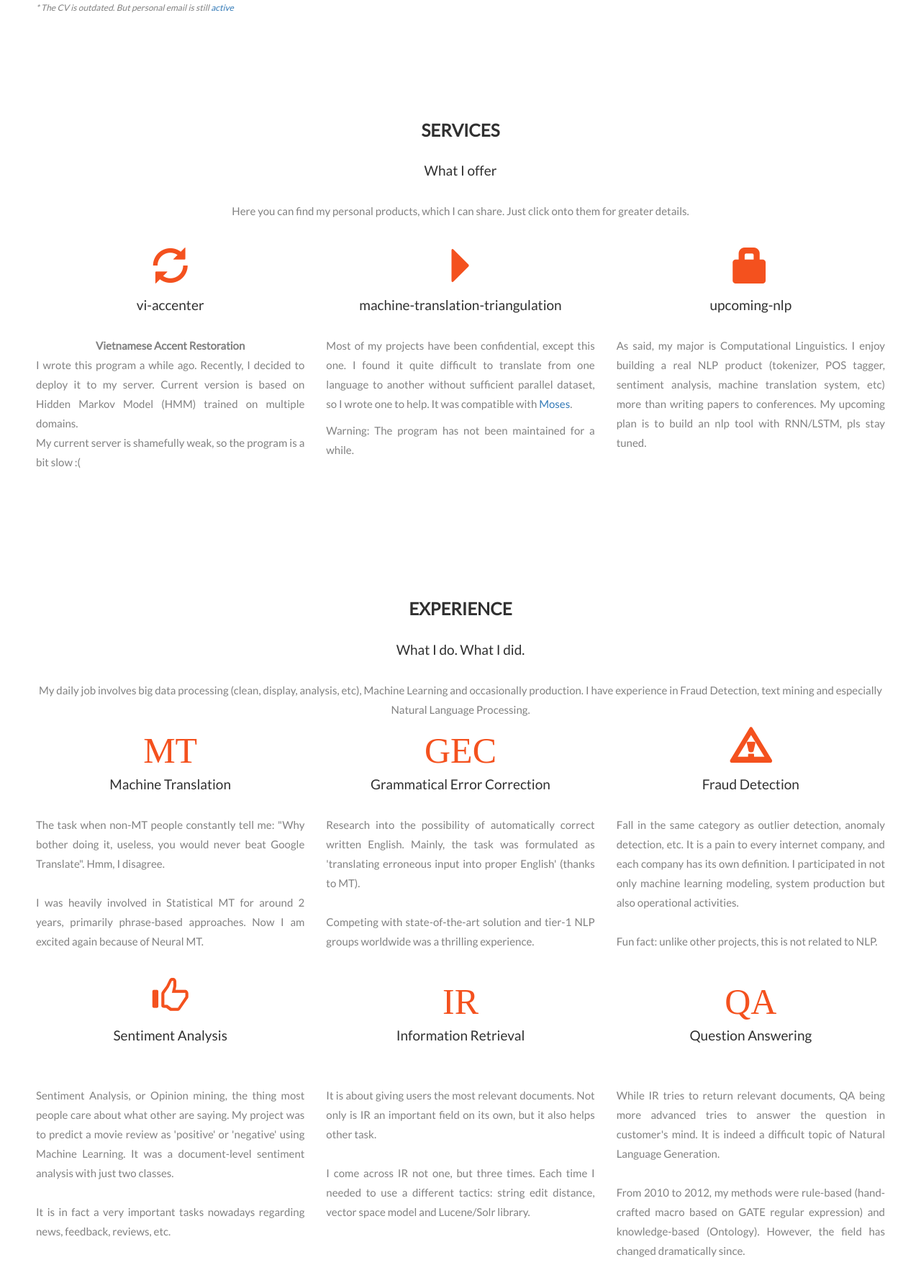
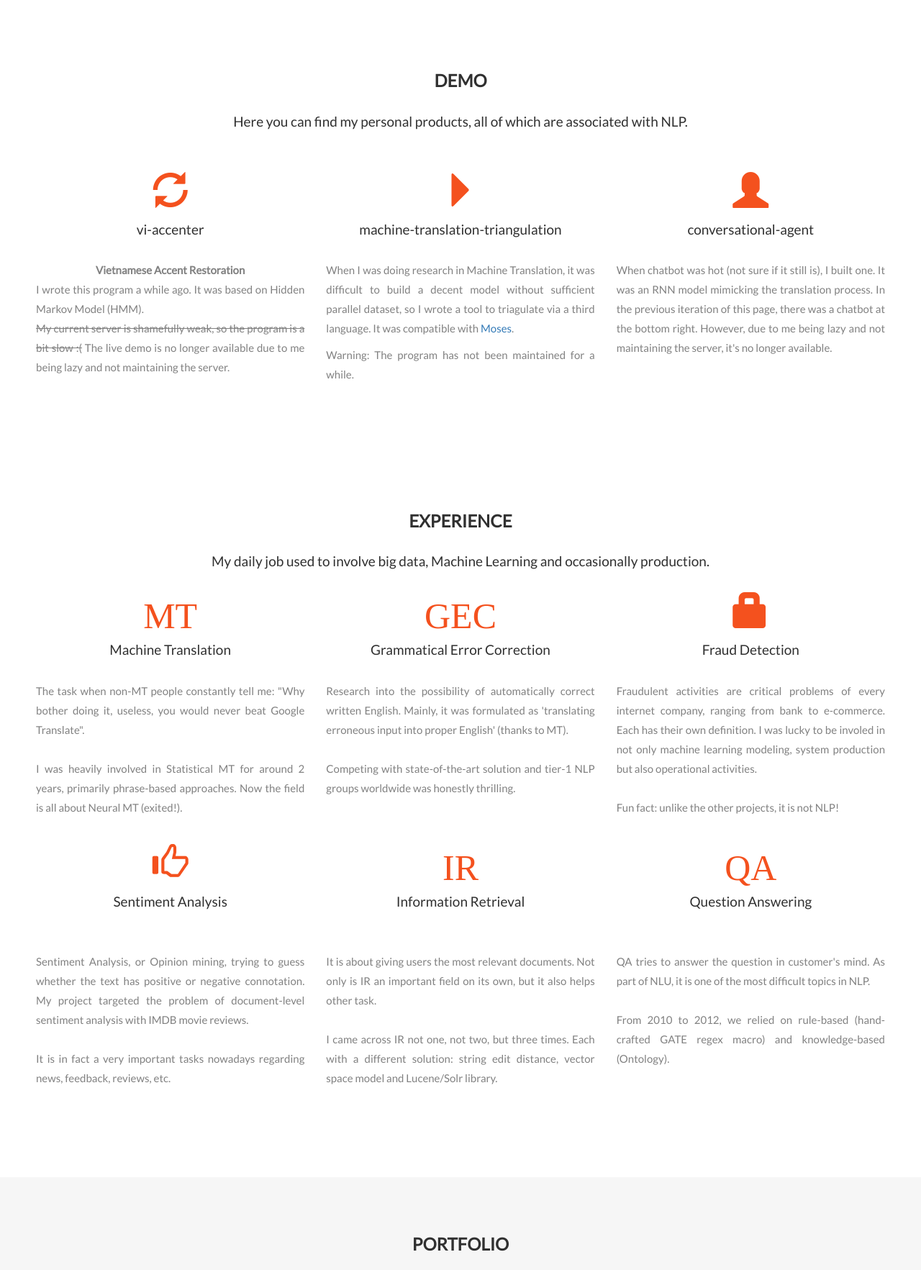
Before and after one commit to tamhd/tamhd.github.io, a plain HTML site: page index.html in a window 1280 px wide. Shown: the part 407-2172 px from the top of the page at 72% size. Drawn offline with nearby package versions, Linux system fonts and the light colour scheme.

Commit message:
refactor texts and expressions

```diff
--- a/index.html
+++ b/index.html
@@ -1,5 +1,6 @@
 <!DOCTYPE html>
 <html lang="en">
+
 <head>
 
   <title>Personal Page of Tam Hoang</title>
@@ -16,6 +17,7 @@
       line-height: 1.8;
       color: #818181;
     }
+
     h2 {
       font-size: 24px;
       text-transform: uppercase;
@@ -23,6 +25,7 @@
       font-weight: 600;
       margin-bottom: 30px;
     }
+
     h4 {
       font-size: 19px;
       line-height: 1.375em;
@@ -30,50 +33,62 @@
       font-weight: 400;
       margin-bottom: 30px;
     }
+
     .jumbotron {
       background-color: #1e85f4;
       color: #fff;
       padding: 100px 25px;
       font-family: Montserrat, sans-serif;
     }
+
     .container-fluid {
       padding: 60px 50px;
     }
+
     .container-fluid-hidden {
-      display:none;
+      display: none;
     }
 
     .bg-grey {
       background-color: #f6f6f6;
     }
+
     .logo-small {
       color: #f4511e;
       font-size: 50px;
     }
+
     .logo {
       color: #f4511e;
       font-size: 200px;
     }
+
     .thumbnail {
       padding: 0 0 15px 0;
       border: none;
       border-radius: 0;
     }
+
     .thumbnail img {
       width: 100%;
       height: 100%;
       margin-bottom: 10px;
     }
-  .carousel-control.right, .carousel-control.left {
+
+    .carousel-control.right,
+    .carousel-control.left {
       background-image: none;
       color: #f4511e;
     }
+
     .carousel-indicators li {
       border-color: #f4511e;
     }
+
     .carousel-indicators li.active {
       background-color: #f4511e;
     }
+
     .item h4 {
       font-size: 19px;
       line-height: 1.375em;
@@ -81,22 +96,27 @@
       font-style: italic;
       margin: 70px 0;
     }
+
     .item span {
       font-style: normal;
     }
+
     .panel {
       border: 1px solid #f4511e;
-      border-radius:0 !important;
+      border-radius: 0 !important;
       transition: box-shadow 0.5s;
     }
+
     .panel:hover {
-      box-shadow: 5px 0px 40px rgba(0,0,0, .2);
+      box-shadow: 5px 0px 40px rgba(0, 0, 0, .2);
     }
+
     .panel-footer .btn:hover {
       border: 1px solid #f4511e;
       background-color: #fff !important;
       color: #f4511e;
     }
+
     .panel-heading {
       color: #fff !important;
       background-color: #f4511e !important;
@@ -107,21 +127,26 @@
       border-bottom-left-radius: 0px;
       border-bottom-right-radius: 0px;
     }
+
     .panel-footer {
       background-color: white !important;
     }
+
     .panel-footer h3 {
       font-size: 32px;
     }
+
     .panel-footer h4 {
       color: #aaa;
       font-size: 14px;
     }
+
     .panel-footer .btn {
       margin: 15px 0;
       background-color: #f4511e;
       color: #fff;
     }
+
     .navbar {
       margin-bottom: 0;
       background-color: #1e85f4;
@@ -133,23 +158,33 @@
       border-radius: 0;
       font-family: Montserrat, sans-serif;
     }
-  .navbar li a, .navbar .navbar-brand {
+
+    .navbar li a,
+    .navbar .navbar-brand {
       color: #fff !important;
     }
-  .navbar-nav li a:hover, .navbar-nav li.active a {
+
+    .navbar-nav li a:hover,
+    .navbar-nav li.active a {
       color: #f4511e !important;
       background-color: #fff !important;
     }
+
     .navbar-default .navbar-toggle {
       border-color: transparent;
       color: #fff !important;
     }
+
     footer .glyphicon {
       font-size: 20px;
       margin-bottom: 20px;
       color: #f4511e;
     }
-  .slideanim {visibility:hidden;}
+
+    .slideanim {
+      visibility: hidden;
+    }
+
     .slide {
       animation-name: slide;
       -webkit-animation-name: slide;
@@ -157,36 +192,43 @@
       -webkit-animation-duration: 1s;
       visibility: visible;
     }
+
     @keyframes slide {
       0% {
         opacity: 0;
         transform: translateY(70%);
       }
+
       100% {
         opacity: 1;
         transform: translateY(0%);
       }
     }
+
     @-webkit-keyframes slide {
       0% {
         opacity: 0;
         -webkit-transform: translateY(70%);
       }
+
       100% {
         opacity: 1;
         -webkit-transform: translateY(0%);
       }
     }
+
     @media screen and (max-width: 768px) {
       .col-sm-4 {
         text-align: center;
         margin: 25px 0;
       }
+
       .btn-lg {
         width: 100%;
         margin-bottom: 35px;
       }
     }
+
     @media screen and (max-width: 480px) {
       .logo {
         font-size: 150px;
@@ -194,6 +236,7 @@
     }
   </style>
 </head>
+
 <body id="myPage" data-spy="scroll" data-target=".navbar" data-offset="60">
 
   <nav class="navbar navbar-default navbar-fixed-top">
@@ -209,7 +252,7 @@
       <div class="collapse navbar-collapse" id="myNavbar">
         <ul class="nav navbar-nav navbar-right">
           <li><a href="#about">ABOUT</a></li>
-        <li><a href="#services">SERVICES</a></li>
+          <li><a href="#services">DEMO</a></li>
           <li><a href="#experience">EXPERIENCE</a></li>
           <li><a href="#portfolio">PORTFOLIO</a></li>
           <!--li><a href="#pricing">PRICING</a></li-->
@@ -223,31 +266,29 @@
   <div id="about" class="container-fluid">
     <div class="row">
       <div class="col-sm-8">
-      <h2>Duc Tam Hoang</h2><br>
+        <h2></h2>
 
-      <p>Hi!
-        Welcome to my personal page.
-        My name is Tam, currently a data scientist at Garena Group, Shopee.
-        Previously, I was at the National University of Singapore,
-        Charles University (research in
-        Natural Language Processing).
-        These days, I am quite occupied with e-commerce tasks.
+        <p>Hi stranger! Welcome to my personal space!
+          I hope you're having an amazing day!</p>
+
+        <p>
+          At the moment, I am either sleeping or having a conversation with ... you!
+          About me, I like movies, songs, photography, trekking into nature and
+          especially discussing about languages
+          (well, my major is that of Computational Linguistics).
         </p>
-       <p>I enjoy watching movies (many genres),
-         listening to music (many genres),
-       taking pictures,
-       trekking into nature,
-       and especially discussing about languages
-         (well, my major is that of Computational Linguistics).
-       Talk to me, I won't bite. </p>
+        <p>
+          Talk to me, I won't bite!
+        </p>
 
-      <p>For other information, please follow any of the following resources:</p>
+        <p>Formally, please follow any of the following resources for further information:</p>
         <a class="btn btn-default btn-lg" href="https://www.linkedin.com/in/duc-tam-hoang-51431761/">LinkedIn</a>
         <CODE><A  class="btn btn-default btn-lg"  HREF="mailto:tamhd.nus@gmail.com">Email</A></CODE>
         <a class="btn btn-default btn-lg" href="tamhd_2.png">Formal CV</a>
         <A class="btn btn-default btn-lg" HREF="publications.html">Publications</A>
         <br>
-      <h6><i>* The CV is outdated. But personal email is still <a href="mailto:tamhd.nus@gmail.com">active</a></i></h6>
+        <h6><i>* The CV is outdated, but my personal email is still <a href="mailto:tamhd.nus@gmail.com">active</a></i>
+        </h6>
       </div>
       <div class="col-sm-4">
         <span class="glyphicon logo"><img src="tamhd_2.png" alt="Avatar" style="width:250px"></span>
@@ -257,28 +298,23 @@
 
   <!-- Container (Services Section) -->
   <div id="services" class="container-fluid text-center">
-  <h2>SERVICES</h2>
-  <h4>What I offer</h4>
+    <h2>DEMO</h2>
+    <h4>Here you can find my personal products, all of which are associated with NLP.</h4>
+    <div align="center">
 
-  <div align="center">
-    <p>Here you can find my personal products,
-      which I can share. Just click onto them for greater details.</p>
     </div>
     <br>
     <div class="row slideanim">
       <div class="col-sm-4">
-      <a href="http://104.198.245.238:9494">
+        <a href="#services">
           <span class="glyphicon glyphicon-refresh logo-small"></span>
           <h4>vi-accenter</h4>
         </a>
         <strong>Vietnamese Accent Restoration</strong>
         <div align="justify">
-      I wrote this program a while ago.
-        Recently, I decided to deploy it to my server.
-      Current version is based on Hidden Markov Model (HMM) trained
-        on multiple domains.
-
-        <p>My current server is shamefully weak, so the program is a bit slow :(</p>
+          I wrote this program a while ago. It was based on Hidden Markov Model (HMM).
+          <p><del>My current server is shamefully weak, so the program is a bit slow :(</del>
+          The live demo is no longer available due to me being lazy and not maintaining the server. </p>
         </div>
       </div>
       <div class="col-sm-4">
@@ -287,26 +323,23 @@
           <h4>machine-translation-triangulation</h4>
         </a>
         <div align="justify">
-      <p>Most of my projects have been
-      confidential, except this one.
-      I found it quite difficult to translate from one language
-        to another without sufficient parallel dataset, so I wrote
-        one to help. It was compatible with
+          <p> When I was doing research in Machine Translation,
+            it was difficult to build a decent model without sufficient parallel dataset,
+            so I wrote a tool to triagulate via a third language. It was compatible with
             <a href="http://www.statmt.org/moses/">Moses</a>.
           </p>
           <p>Warning: The program has not been maintained for a while.</p>
         </div>
       </div>
       <div class="col-sm-4">
-      <span class="glyphicon glyphicon-lock logo-small"></span>
-      <h4>upcoming-nlp</h4>
+        <span class="glyphicon glyphicon-user logo-small"></span>
+        <h4>conversational-agent</h4>
         <div align="justify">
-      <p> As said, my major is Computational Linguistics.
-        I enjoy building a real NLP product (tokenizer, POS tagger,
-        sentiment analysis, machine translation system, etc)
-        more than writing papers to conferences.
-        My upcoming plan is to build an nlp tool with RNN/LSTM,
-        pls stay tuned.</p>
+          <p> When chatbot was hot (not sure if it still is), I built one.
+            It was an RNN model mimicking the translation process.
+            In the previous iteration of this page, there was a chatbot at the bottom right.
+            However, due to me being lazy and not maintaining the server, it's no longer available.
+</p>
         </div>
       </div>
     </div>
@@ -316,13 +349,9 @@
   <!-- Container (Services Section) -->
   <div id="experience" class="container-fluid text-center">
     <h2>EXPERIENCE</h2>
-  <h4>What I do. What I did.</h4>
-  <p>
-    My daily job involves big data processing (clean, display,
-    analysis, etc), Machine Learning and occasionally production.
-      I have experience in Fraud Detection, text mining and
-      especially Natural Language Processing.
-    </p>
+    <h4>My daily job used to involve big data, Machine Learning and occasionally production.
+      </h4>
+
     <div class="row slideanim">
       <div class="col-sm-4">
         <a href="http://104.198.245.238:9494">
@@ -334,11 +363,9 @@
           The task when non-MT people constantly
           tell me: "Why bother doing it, useless,
           you would never beat Google Translate".
-        Hmm, I disagree.
           <br><br>
           I was heavily involved in Statistical MT for around 2 years,
-        primarily phrase-based approaches. Now I am excited again
-        because of Neural MT.
+          primarily phrase-based approaches. Now the field is all about Neural MT (exited!).
           <br><br>
         </div>
       </div>
@@ -350,28 +377,26 @@
         <div align="justify">
           <p> Research
             into the possibility of automatically correct written
-        English. Mainly, the task was formulated as 'translating
+            English. Mainly, it was formulated as 'translating
             erroneous input into proper English' (thanks to MT).
 
             <br><br>
             Competing with state-of-the-art solution and tier-1 NLP
-        groups worldwide was a thrilling experience.
+            groups worldwide was honestly thrilling.
             <br><br>
           </p>
         </div>
       </div>
       <div class="col-sm-4">
-      <span class="glyphicon glyphicon-warning-sign logo-small"></span>
+        <span class="glyphicon glyphicon-lock logo-small"></span>
         <h4>Fraud Detection</h4>
         <div align="justify">
-      Fall in the same category as outlier detection, anomaly detection, etc.
-       It is a pain to every internet company, and each company
-        has its own definition. I participated in not only machine
+          Fraudulent activities are critical problems of every internet company, ranging from bank to e-commerce.
+          Each has their own definition. I was lucky to be involed in not only machine
           learning modeling, system production but also operational
           activities.
-
           <br><br>
-        Fun fact: unlike other projects, this is not related to NLP.
+          Fun fact: unlike the other projects, it is not NLP!
           <br><br>
           </p>
         </div>
@@ -382,12 +407,9 @@
         <h4>Sentiment Analysis</h4>
         <div align="justify">
           <br>
-        Sentiment Analysis, or Opinion mining, the thing most
-        people care about what other are saying.
-        My project was to predict a movie review as 'positive'
-        or 'negative' using Machine Learning.
-        It was a document-level sentiment analysis with just two
-        classes.
+          Sentiment Analysis, or Opinion mining, trying to guess whether
+          the text has positive or negative connotation.
+          My project targeted the problem of document-level sentiment analysis with IMDB movie reviews.
           <br><br>
           It is in fact a very important tasks nowadays
           regarding news, feedback, reviews, etc.
@@ -404,8 +426,8 @@
           Not only is IR an important field on its own, but it
           also helps other task.
           <br><br>
-        I come across IR not one, but three times. Each time
-        I needed to use a different tactics: string edit distance,
+          I came across IR not one, not two, but three times. Each
+          with a different solution: string edit distance,
           vector space model and Lucene/Solr library.
           </p>
         </div>
@@ -416,15 +438,13 @@
         <h4>Question Answering</h4>
         <div align="justify">
           <br>
-        While IR tries to return relevant documents,
-        QA being more advanced tries to answer the question
+          QA tries to answer the question
           in customer's mind.
-        It is indeed a difficult topic of Natural Language Generation.
+          As part of NLU, it is one of the most difficult topics in NLP.
 
           <br><br>
-        From 2010 to 2012, my methods were rule-based (hand-crafted macro based
-        on GATE regular expression) and knowledge-based (Ontology).
-        However, the field has changed dramatically since.
+          From 2010 to 2012, we relied on rule-based (hand-crafted GATE regex macro) and knowledge-based (Ontology).
+
           </p>
         </div>
       </div>
@@ -492,7 +512,8 @@
       <!-- Wrapper for slides -->
       <div class="carousel-inner" role="listbox">
         <div class="item active">
-        <h4>"Everything will be alright in the end so if it is not alright it is not the end."<br><span>Deborah Moggach, The Best Exotic Marigold Hotel</span></h4>
+          <h4>"Everything will be alright in the end so if it is not alright it is not the end."<br><span>Deborah
+              Moggach, The Best Exotic Marigold Hotel</span></h4>
         </div>
         <div class="item">
           <h4>"A beautiful movie, but predictable, full of romantic cliche ... oh, hey, Rickon Stark"<br>
@@ -587,10 +608,7 @@
     <h2 class="text-center">CONTACT</h2>
     <div class="row">
       <div class="col-sm-5">
-      <p>Due to technical issues, the form does not work (for now).</p>
-      <p><span class="glyphicon glyphicon-map-marker"></span> Singapore</p>
-      <!--<p><span class="glyphicon glyphicon-phone"></span>  </p>-->
-      <p><span class="glyphicon glyphicon-envelope"></span> <a href="mailto:tamhd.nus@gmail.com?Subject=Hello" target="_top">tamhd.nus@gmail.com</a></p>
+        <p>Don't bother, the form does not work (for now).</p>
       </div>
       <div class="col-sm-7 slideanim">
         <div class="row">
@@ -617,10 +635,8 @@
       </div>
       <div class="col-sm-8">
         <h2>About this page</h2><br>
-      <p>This is the second version of my homepage. The first version can be found <a href="index.v1.html">here</a></a> </p>
 
-      <p>A special thank to the author of the <a href="www.w3schools.com"> Bootstrap Theme - Company </a>,
-        which inspires me to create this page. If anyone is keen on my version, just drop me an email.
+        <p>It is hosted on Github personal page. The theme is <i>Bootstrap Company </i>  from the educational website <a href="www.w3schools.com"> W3Schools. </a>
         </p>
       </div>
     </div>
@@ -636,9 +652,9 @@
   </footer>
 
   <script>
-$(document).ready(function(){
+    $(document).ready(function () {
       // Add smooth scrolling to all links in navbar + footer link
-  $(".navbar a, footer a[href='#myPage']").on('click', function(event) {
+      $(".navbar a, footer a[href='#myPage']").on('click', function (event) {
         // Make sure this.hash has a value before overriding default behavior
         if (this.hash !== "") {
           // Prevent default anchor click behavior
@@ -651,7 +667,7 @@ $(document).ready(function(){
           // The optional number (900) specifies the number of milliseconds it takes to scroll to the specified area
           $('html, body').animate({
             scrollTop: $(hash).offset().top
-      }, 900, function(){
+          }, 900, function () {
 
             // Add hash (#) to URL when done scrolling (default click behavior)
             window.location.hash = hash;
@@ -659,8 +675,8 @@ $(document).ready(function(){
         } // End if
       });
 
-  $(window).scroll(function() {
-    $(".slideanim").each(function(){
+      $(window).scroll(function () {
+        $(".slideanim").each(function () {
           var pos = $(this).offset().top;
 
           var winTop = $(window).scrollTop();
@@ -673,4 +689,5 @@ $(document).ready(function(){
   </script>
 
 </body>
+
 </html>
```
Also changed, not shown: publications.html (+23 -8 lines), CV/tamhd_2.png (deleted), 2 other files. Lines whose indentation alone changed are shown as unchanged.
